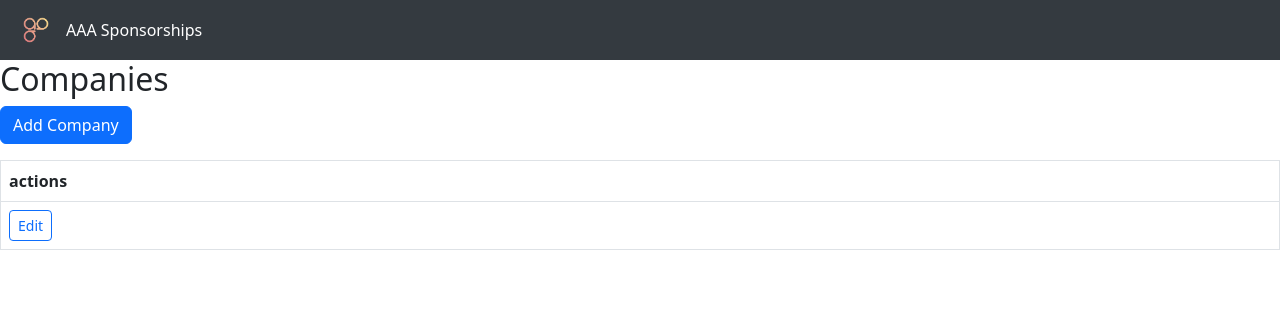
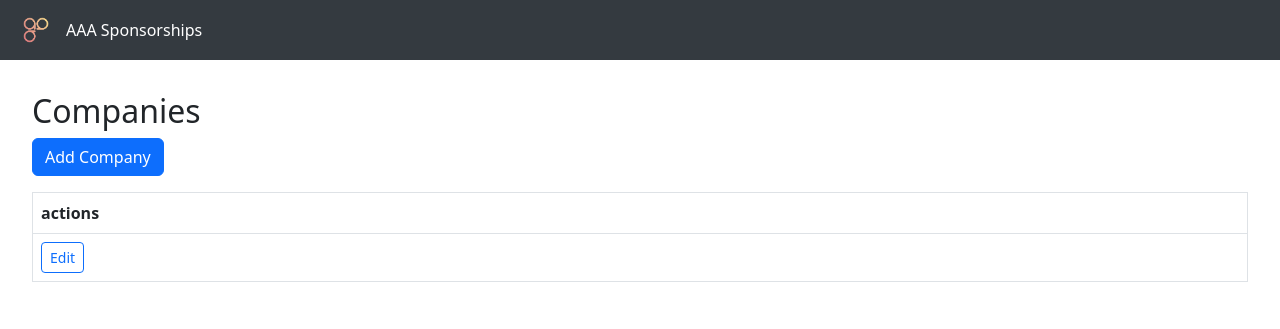
Before and after one commit to aeshen27/aaasponsorships, a Flask app: template app/templates/companies/list.html in a window 1280 px wide. Shown: the top 329 px of the page. Run offline with Flask 3, Linux system fonts and the light colour scheme; the template is opened without the code that fills it: most values are stand-ins (such as "Sample title", 1, 10 or a date in 2020).

Commit message:
more styling

```diff
--- a/app/static/style.css
+++ b/app/static/style.css
@@ -1,6 +1,10 @@
 body {
     margin: 0;
     padding: 0;
+}
+
+.page-content {
+    padding: 32px;
 }
 
 #top-banner {
--- a/app/templates/base.html
+++ b/app/templates/base.html
@@ -21,7 +21,7 @@
             <li><a href="{{ url_for('companies.list_companies') }}">Companies</a></li>
         </ul>
     </div>
-    <div style="margin-top:60px; margin-left:0;" id="main-content">
+    <div id="main-content" class="page-content" style="margin-top:60px; margin-left:0;">
         {% block content %}{% endblock %}
     </div>
     <script>
```
